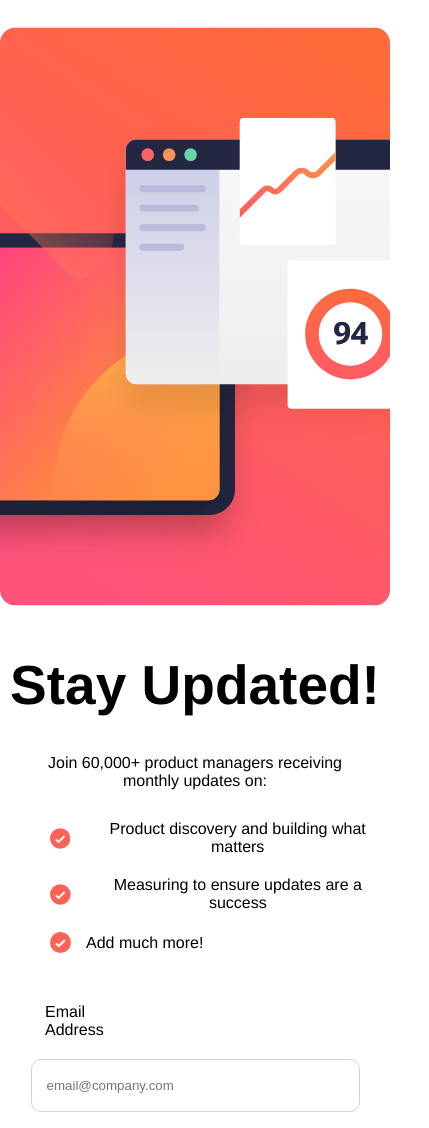
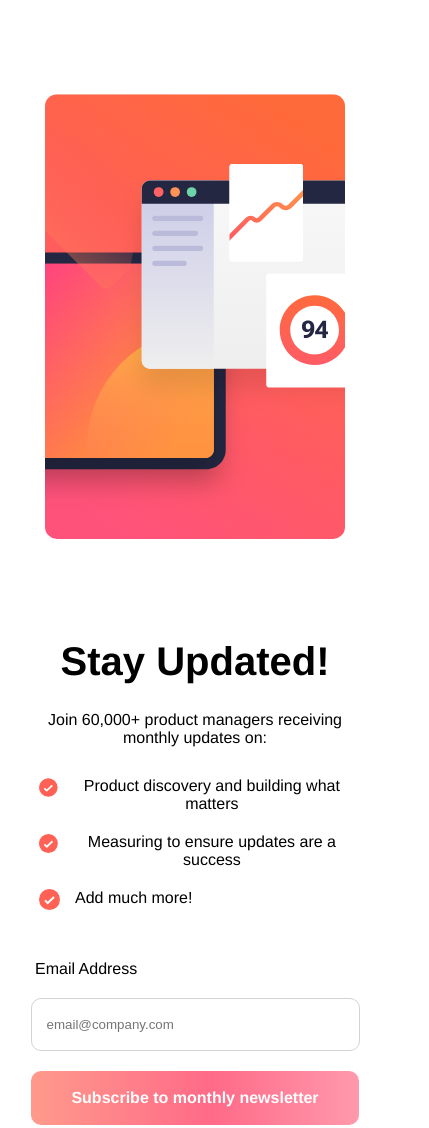
Before and after one commit to jerome310/first-js-project-newsletter-signup, a plain HTML site: page index.html in a window 390 px wide. Shown: the top 1128 px of the page, 429 px wide, since content can reach past the window. Drawn offline with Linux system fonts and the light colour scheme.

Commit message:
made align changes and font sizing to the mobile version

```diff
--- a/style.css
+++ b/style.css
@@ -142,33 +142,7 @@
 
  /* Table Screen Size */
  @media only screen and (max-width: 900px) {
-    .container {
-            display: flex;
-            flex-direction: column-reverse;
-        }
 
-        .right-container svg {
-            width: 100%;
-        }
-
-        .left-container {
-            text-align: center;
-        }
-
-        .left-container p {
-            width: 85%;
-            margin: 0 auto;
-        }
-
-        .check-text {
-            margin: 20px 0 0 65px;
-        }
-
-        .invalid-text-container {
-            text-align: left;
-            width: 50%;
-            margin: 0 0 20px 55px;
-        }
  }
 
  /* Mobile Screen Size */
@@ -179,11 +153,18 @@
     }
 
     .right-container svg {
-        width: 100%;
+        display: block;
+        margin: auto;
+        width: 300px;
     }
 
     .left-container {
         text-align: center;
+        /* display: none; */
+    }
+
+    .left-container h1 {
+        font-size: 40px;
     }
 
     .left-container p {
@@ -192,12 +173,18 @@
     }
 
     .check-text {
-       margin: 20px 0 0 50px;
+        width: 80%;
+        margin: 20px auto;
     }
 
-    .invalid-text-container {
+    .checkbox-container {
+        display: flex !important;
+        align-items: flex-start !important;
+    }
+
+    .invalid-text-container p {
         text-align: left;
         width: 50%;
-        margin: 0 0 20px 45px;
+        margin: 0 0 20px 35px;
     }
  }
```
